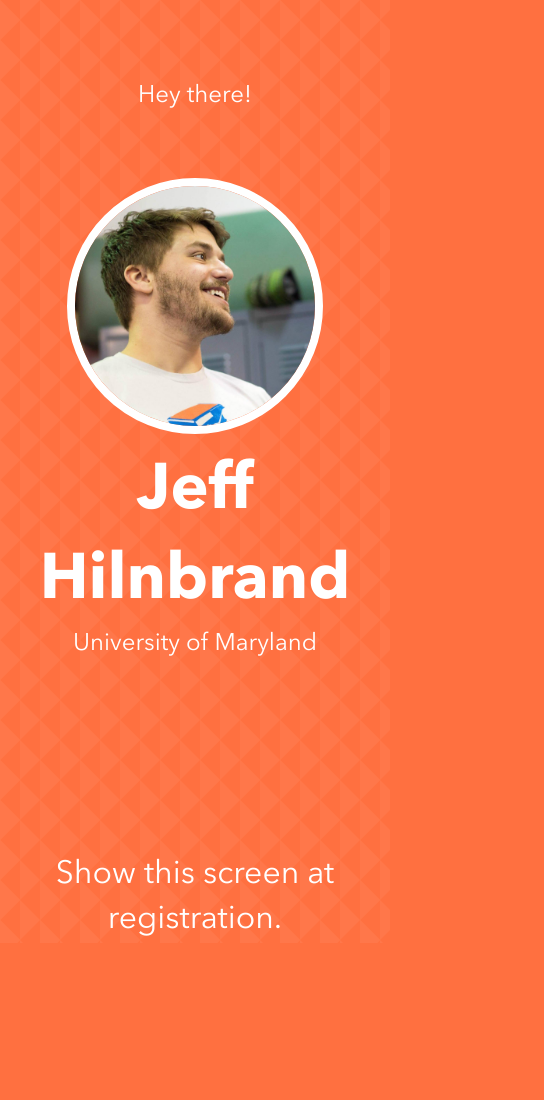
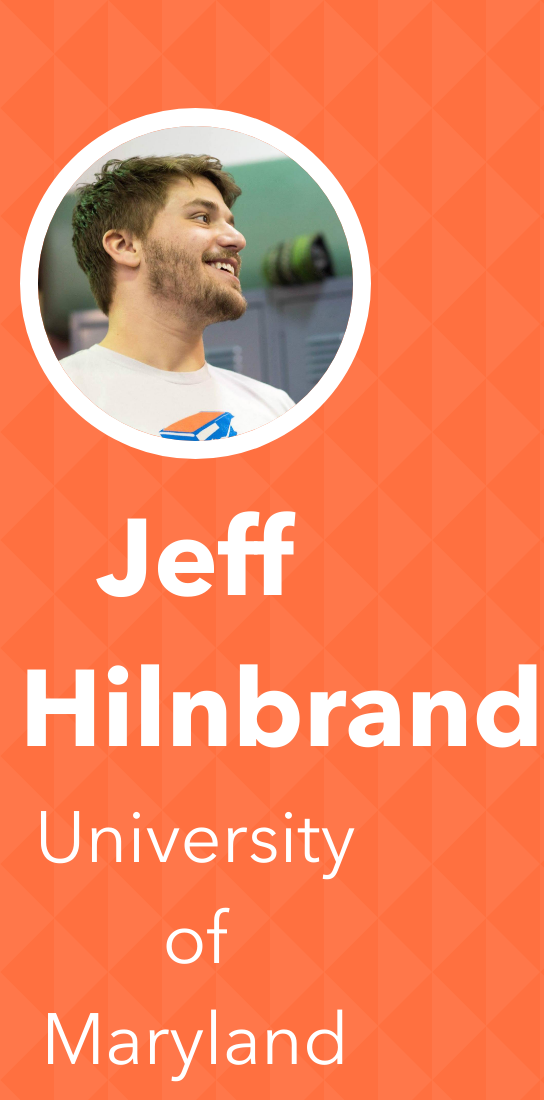
Before and after one commit to bitcamp/blitz-static, a website: page src/views/success.html in a window 390 px wide. Shown: the top 1100 px of the page, 544 px wide, since content can reach past the window. Before the commit the page ends 943 px from the top, so only its background shows below. Drawn offline with nearby package versions, Linux system fonts and the light colour scheme; files that its build step writes are made by us from their sources; files whose address does not match are found by name.

Commit message:
styles only for mobile

```diff
--- a/src/style/_mixins.scss
+++ b/src/style/_mixins.scss
@@ -10,13 +10,13 @@
 @mixin font-face($font-name, $file-name, $font-weight: normal, $font-style: normal) {
   @font-face {
     font-family: $font-name;
-    src: url("fonts/#{$file-name}.otf") format("truetype");
-    src: url("fonts/#{$file-name}.eot");
-    src: url("fonts/#{$file-name}.eot?#iefix") format("embedded-opentype"),
-         url("fonts/#{$file-name}.woff2") format("woff2"),
-         url("fonts/#{$file-name}.woff") format("woff"),
-         url("fonts/#{$file-name}.ttf") format("truetype"),
-         url("fonts/#{$file-name}.svg#lineto-#{$file-name}") format("svg");
+    src: url("/fonts/#{$file-name}.otf") format("truetype");
+    src: url("/fonts/#{$file-name}.eot");
+    src: url("/fonts/#{$file-name}.eot?#iefix") format("embedded-opentype"),
+         url("/fonts/#{$file-name}.woff2") format("woff2"),
+         url("/fonts/#{$file-name}.woff") format("woff"),
+         url("/fonts/#{$file-name}.ttf") format("truetype"),
+         url("/fonts/#{$file-name}.svg#lineto-#{$file-name}") format("svg");
     font-weight: $font-weight;
     font-style: $font-style;
   }
--- a/src/style/_type.scss
+++ b/src/style/_type.scss
@@ -1,5 +1,5 @@
-@include font-face("Avenir", "/fonts/Avenir/Avenir-Regular", 400);
-@include font-face("Avenir", "/fonts/Avenir/Avenir-Bold", 700);
+@include font-face("Avenir", "Avenir/Avenir-Regular", 400);
+@include font-face("Avenir", "Avenir/Avenir-Bold", 700);
 
 body {
   line-height: 1.4;
@@ -8,18 +8,22 @@
 }
 
 h1 {
-  font-size: 4rem;
+  font-size: 10rem;
   font-weight: 900;
 }
 
 h2 {
+  font-size: 6rem;
+}
+
+h3 {
+  // font-size: 4rem;
+}
+
+p.small {
   font-size: 2rem;
 }
 
-h3 {
-  font-size: 1.5rem;
+.user-fullname {
+  font-size: 6rem;
 }
-
-p.small {
-  font-size: 1rem;
-}
--- a/src/style/_ui.scss
+++ b/src/style/_ui.scss
@@ -1,16 +1,15 @@
-.header {
-  margin-top: 5rem;
-}
-
-form {
-  margin-top: 12rem;
+section {
+  padding: 3rem 0;
+  &:first-child {
+    margin-top: 3rem;
+  }
 }
 
 .button {
   display: block;
-  border-radius: 4px;
+  border-radius: 1rem;
   background: white;
-  padding: 2rem 4rem;
+  padding: 4rem 2rem;
   cursor: pointer;
   color: $blue;
   width: 100%;
@@ -19,22 +18,23 @@
 
 .button-bottom {
   @extend .button;
-  margin-top: 8rem;
+  margin-top: 10rem;
 }
 
-.avatar {
+.user-avatar {
   border-radius: 50%;
-  border: .5rem solid white;
-  width: 16rem;
+  border: 1rem solid white;
+  width: 30rem;
 }
 
-.user {
-  margin-top: 4rem;
-}
 .directions {
-  margin-top: 12rem;
+  margin-top: 3rem;
 }
 
 .success-img {
   width: 80%;
 }
+
+.left {
+  text-align: left;
+}
--- a/src/style/style.scss
+++ b/src/style/style.scss
@@ -3,21 +3,21 @@
 @import "variables";
 
 .container {
-  width: 80%;
+  width: 90%;
   margin: 0 auto;
 }
 
 html {
-  font-size: 16px;
+  font-size: 18px;
 }
 
 body {
-  font-size: 2em;
+  font-size: 4em;
   text-align: center;
   background: $blue;
   color: white;
   background-image: url("/images/bg.svg");
-  background-size: 40px 40px;
+  background-size: 6rem 6rem;
 }
 
 .home {
--- a/src/views/success.html
+++ b/src/views/success.html
@@ -10,17 +10,15 @@
 
   <div class="container">
 
-    <header class="header">
-      <h3>Hey there!</h3>
-    </header>
+    <section class="user">
+      <img class="user-avatar" src="/images/avatar.jpg">
+      <h1 class="user-fullname">Jeff Hilnbrand</h1>
+      <h3 class="user-school">University of Maryland</h3>
+    </section>
 
-    <div class="user">
-      <img class="avatar" src="/images/avatar.jpg">
-      <h1>Jeff Hilnbrand</h1>
-      <h3>University of Maryland</h3>
-    </div>
-
-    <h2 class="directions">Show this screen at registration.</h2>
+    <section>
+      <h3 class="directions">Show this screen at registration.</h3>
+    </section>
 
   </div>
 
```
Also changed, not shown: src/views/admin-success.html (+5 -3 lines), src/views/admin.html (+9 -7 lines), src/views/index.html (+10 -8 lines), src/views/waiver.html (added, +37 -0 lines), dist/admin-success.html, dist/admin.html, dist/index.html, dist/style.css, dist/success.html, dist/waiver.html (added).
